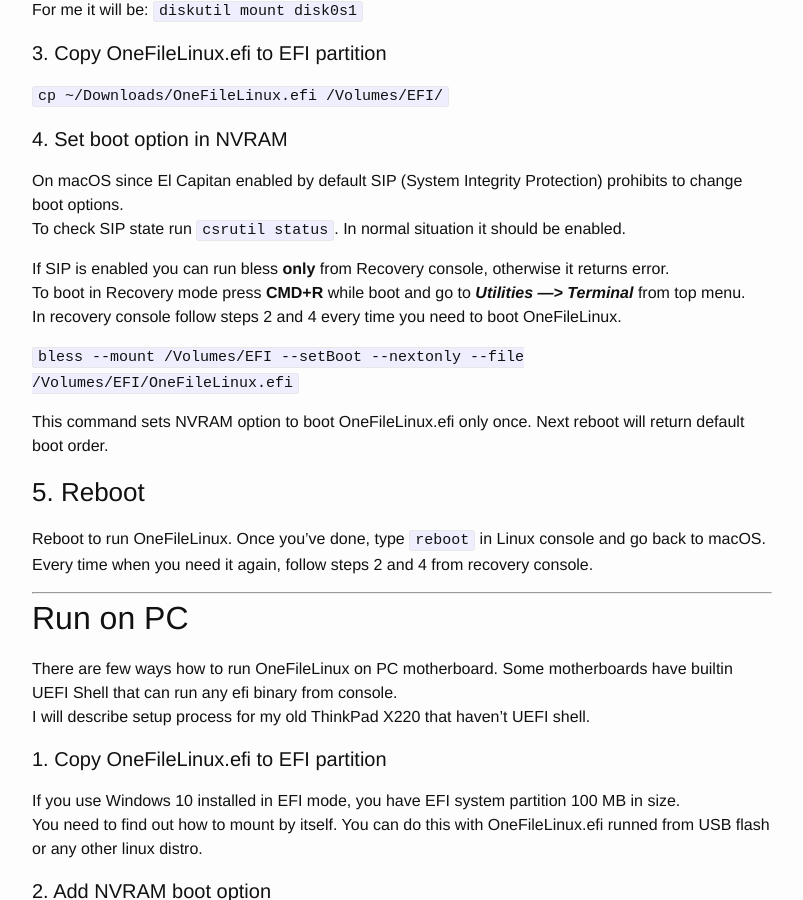
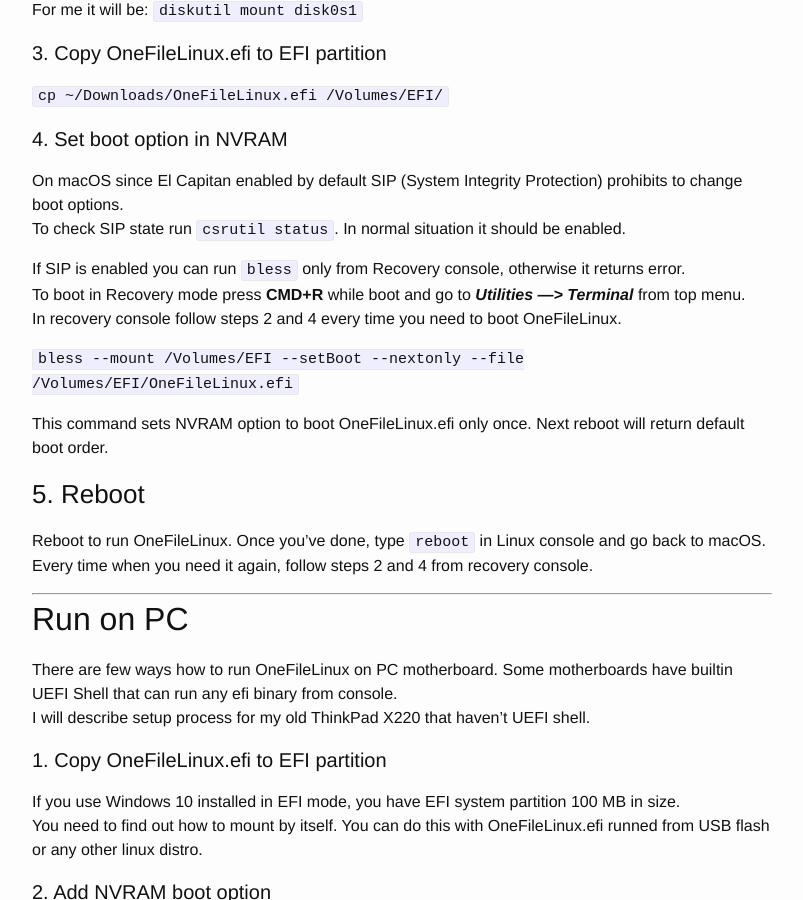
Before and after one commit to zhovner/zhovner.github.com, a Jekyll site: the page built from _posts/2018-03-02-one-file-linux.md, in a window 1280 px wide and 900 px high, scrolled down 1596 px. Shown: the whole window, without its empty margins (238-1041 px from the left). Built offline with Jekyll 4.4.1, drawn with Linux system fonts in a browser that asks for light colours; comment, search, counter and statistics services are not loaded.

```diff
--- a/_posts/2018-03-02-one-file-linux.md
+++ b/_posts/2018-03-02-one-file-linux.md
@@ -63,7 +63,7 @@ For me it will be: `diskutil mount disk0s1`
 On macOS since El Capitan enabled by default SIP (System Integrity Protection) prohibits to change boot options.
 To check SIP state run `csrutil status`. In normal situation it should be enabled.
 
-If SIP is enabled you can run bless <b>only</b> from Recovery console, otherwise it returns error.
+If SIP is enabled you can run `bless` only from Recovery console, otherwise it returns error.
 To boot in Recovery mode press <b>CMD+R</b> while boot and go to **_Utilities —> Terminal_** from top menu.
 In recovery console follow steps 2 and 4 every time you need to boot OneFileLinux.
 
```
